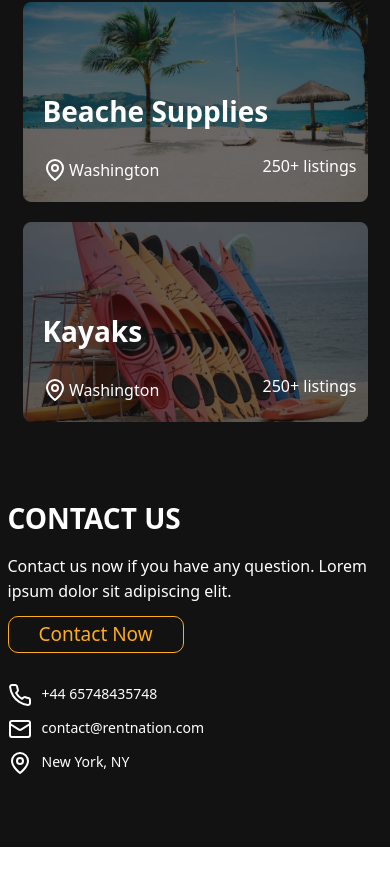
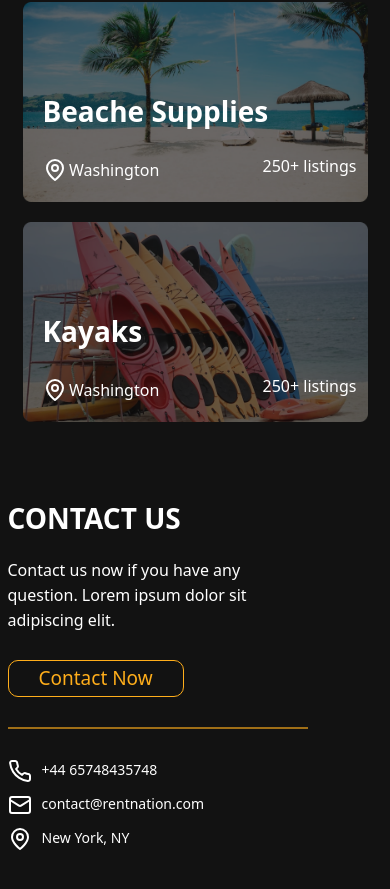
Before and after one commit to faheem4531/RentNation, a React (Create React App) app: page / in a window 390 px wide. Shown: the part 2655-3544 px from the top of the page. Before the commit the page ends 3502 px from the top, so only its background shows below. Built offline with nearby package versions, Linux system fonts and the light colour scheme.

Commit message:
debug responsive issue

```diff
--- a/src/components/contactUs/ContactHome.module.css
+++ b/src/components/contactUs/ContactHome.module.css
@@ -15,8 +15,7 @@
 }
 
 .subHeading {
-  margin: 16px 0;
-  /* width: 80%; */
+  margin: 16px 0 27px 0;
   font-size: 20px;
   line-height: 30px;
 }
@@ -46,7 +45,7 @@
   }
 
   .subHeading {
-    margin: 12px 0;
+    /* margin: 12px 0; */
     font-size: 16px;
     line-height: 25px;
   }
@@ -65,7 +64,7 @@
   }
 
   .leftSec {
-    max-width: 100%;
+    max-width: 80%;
   }
 
   .ContactDetails {
@@ -76,4 +75,11 @@
     font-size: 14px;
     margin: 30px 0 0;
   }
+
+  .border {
+    background: rgba(255, 174, 27, 0.60);
+    height: 2px;
+    margin-top: 30px;
+    width: 80%;
+  }
 }
--- a/src/components/homeFeatures/HomeFeatures.module.css
+++ b/src/components/homeFeatures/HomeFeatures.module.css
@@ -28,6 +28,11 @@
   .featuresParent>*:not(:last-child) {
     margin-bottom: 30px;
   }
+
+  .circleLeft,
+  .circleRight {
+    width: 200px;
+  }
 }
 
 @media (min-width: 576px) and (max-width: 768px) {
```
